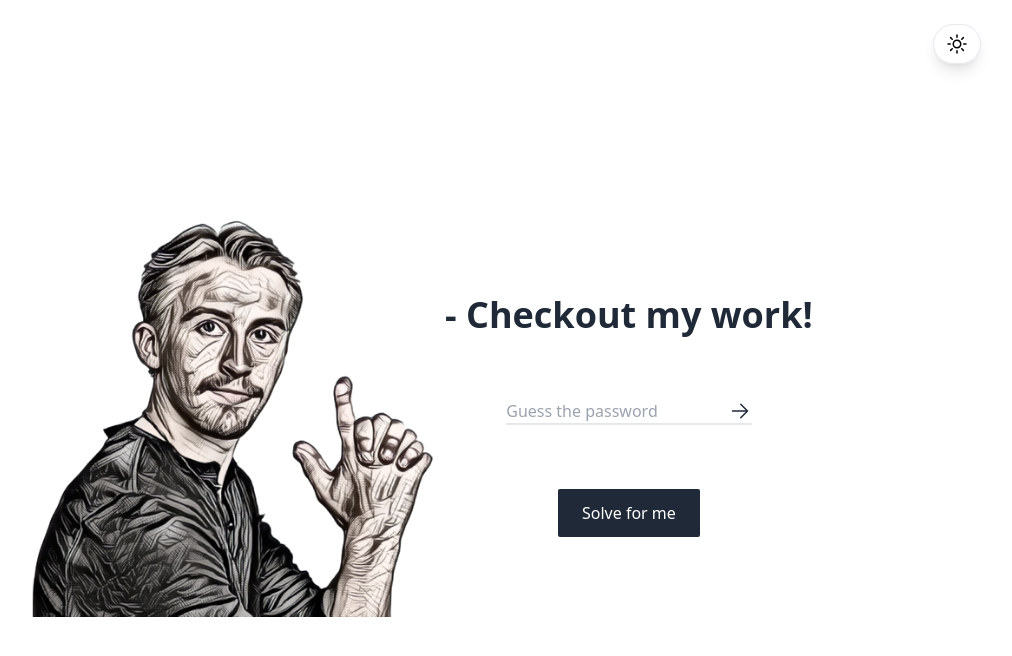
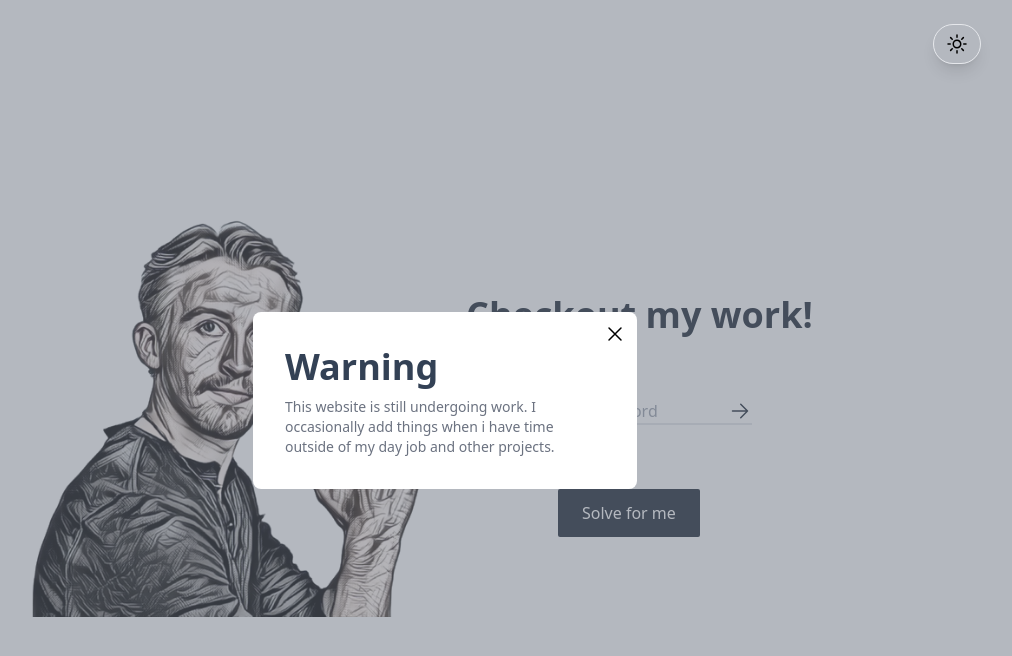
Before and after one commit to dahl1033/leroy-dahl, a Next.js app: page / in a window 1280 px wide. Shown: the top 656 px of the page, without its empty margins (195-1207 px from the left). Built offline with nearby package versions, Linux system fonts and the light colour scheme.

Commit message:
Update build

```diff
--- /dev/null
+++ b/components/Disclosure.tsx
@@ -0,0 +1,45 @@
+import { Dialog, Transition } from '@headlessui/react';
+import React, { useEffect, useState } from 'react';
+
+const CloseModalIcon = () => <svg xmlns="http://www.w3.org/2000/svg" fill="none" viewBox="0 0 24 24" stroke-width="1.5" stroke="currentColor" className="w-6 h-6">
+    <path stroke-linecap="round" stroke-linejoin="round" d="M6 18L18 6M6 6l12 12" />
+</svg>
+
+
+function Disclosure() {
+    const [isOpen, setIsOpen] = useState(true);
+
+    setInterval(() => {
+        setIsOpen(false);
+    }, 7000);
+
+
+    return (
+        <>
+            <button
+                onClick={() => setIsOpen(true)}
+                className="self-center text-white mt-10 w-24 font-bold py-2 px-4 rounded focus:outline-none focus:shadow-outline dark:border-transparent bg-gradient-to-r from-purple-500 to-pink-500"
+            >
+                Contact
+            </button>
+            <Transition.Root show={isOpen} as={React.Fragment}>
+                <Dialog
+                    as="div"
+                    className="fixed inset-0 flex flex-wrap items-center justify-center overflow-y-auto"
+                    onClose={() => setIsOpen(false)}
+                >
+                    <div className="fixed inset-0 bg-gray-500 opacity-50"></div>
+                    <div className="relative bg-white p-8 sm:max-w-sm rounded-lg m-4 sm:m-0">
+                        <div className='absolute float-right top-[10px] right-[10px]' onClick={() => setIsOpen(false)}><CloseModalIcon /></div>
+                        <h1 className="text-4xl font-bold text-navy md:mb-1 dark:text-white sm:leading-tight">Warning</h1>
+                        <h3 className="text-sm text-gray-500 mt-2 w-full">This website is still undergoing work.
+                            I occasionally add things when i have time outside of my day job and other projects.</h3>
+                    </div>
+                </Dialog>
+            </Transition.Root>
+        </>
+
+    );
+}
+
+export default Disclosure;
--- a/pages/index.tsx
+++ b/pages/index.tsx
@@ -1,12 +1,15 @@
+import { FormEventHandler, useEffect, useRef, useState } from "react";
+
 import { Dialog } from "@headlessui/react";
-import Navbar from "components/Navbar";
-import { NextPage } from "next";
+import Disclosure from "../components/Disclosure";
 import Head from "next/head";
 import Image from "next/image";
 import Link from "next/link";
+import Navbar from "components/Navbar";
+import { NextPage } from "next";
+import styles from "../styles/Home.module.css";
 import { useRouter } from "next/router";
-import { FormEventHandler, useEffect, useRef, useState } from "react";
-import styles from "../styles/Home.module.css";
+
 const ArrowRight = () => {
   return (
     <svg
@@ -125,6 +128,7 @@ const Home: NextPage = () => {
     }, 500 * password.length + 1000);
   };
   return (
+    <>
       <Dialog
         className="absolute top-0 bottom-0 right-0 left-0 h-screen w-screen flex justify-center items-center bg-white dark:bg-gray-800"
         open={isOpen}
@@ -186,6 +190,8 @@ const Home: NextPage = () => {
           </div>
         </Dialog.Panel>
       </Dialog>
+      <Disclosure />
+    </>
   );
 };
 
```
Lines whose indentation alone changed are shown as unchanged.
